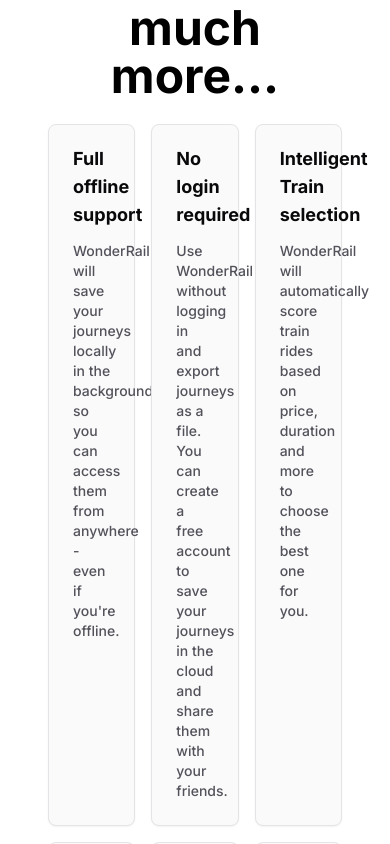
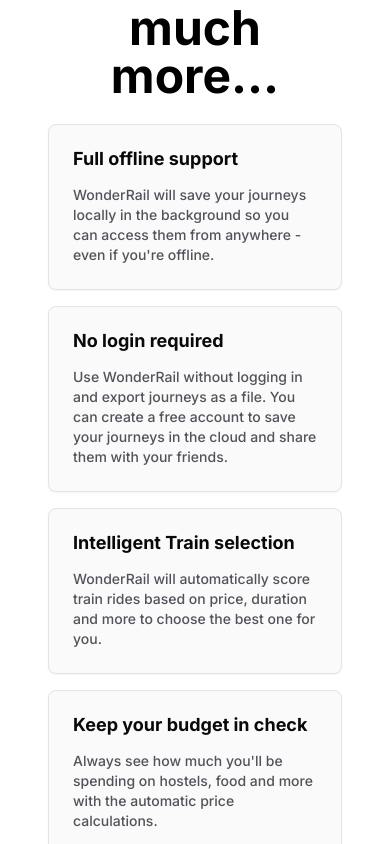
Before and after one commit to vantezzen/wonderrail, a Next.js app: page / in a window 390 px wide. Shown: the part 4280-5124 px from the top of the page. Built offline with nearby package versions, Linux system fonts and the light colour scheme; no server answers.

Commit message:
Update Others.tsx

```diff
--- a/src/components/Landing/Others.tsx
+++ b/src/components/Landing/Others.tsx
@@ -6,7 +6,7 @@ function Others() {
     <div className="pt-32 max-w-6xl mx-auto p-12">
       <h2 className="text-5xl text-center font-bold">And so much more...</h2>
 
-      <div className="grid grid-cols-3 gap-4 mt-6">
+      <div className="grid md:grid-cols-2 lg:grid-cols-3 gap-4 mt-6">
         <OthersItem
           title="Full offline support"
           description="WonderRail will save your journeys locally in the background so you
```
